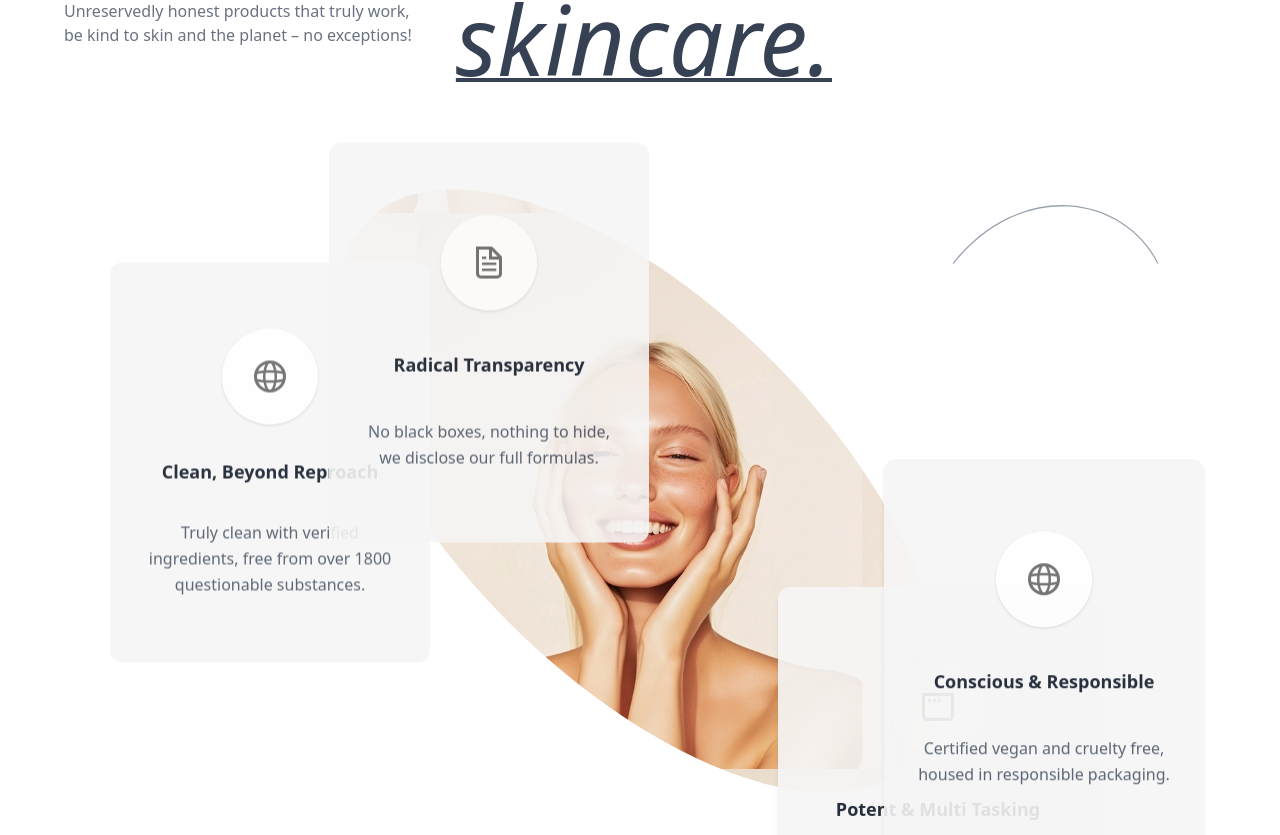
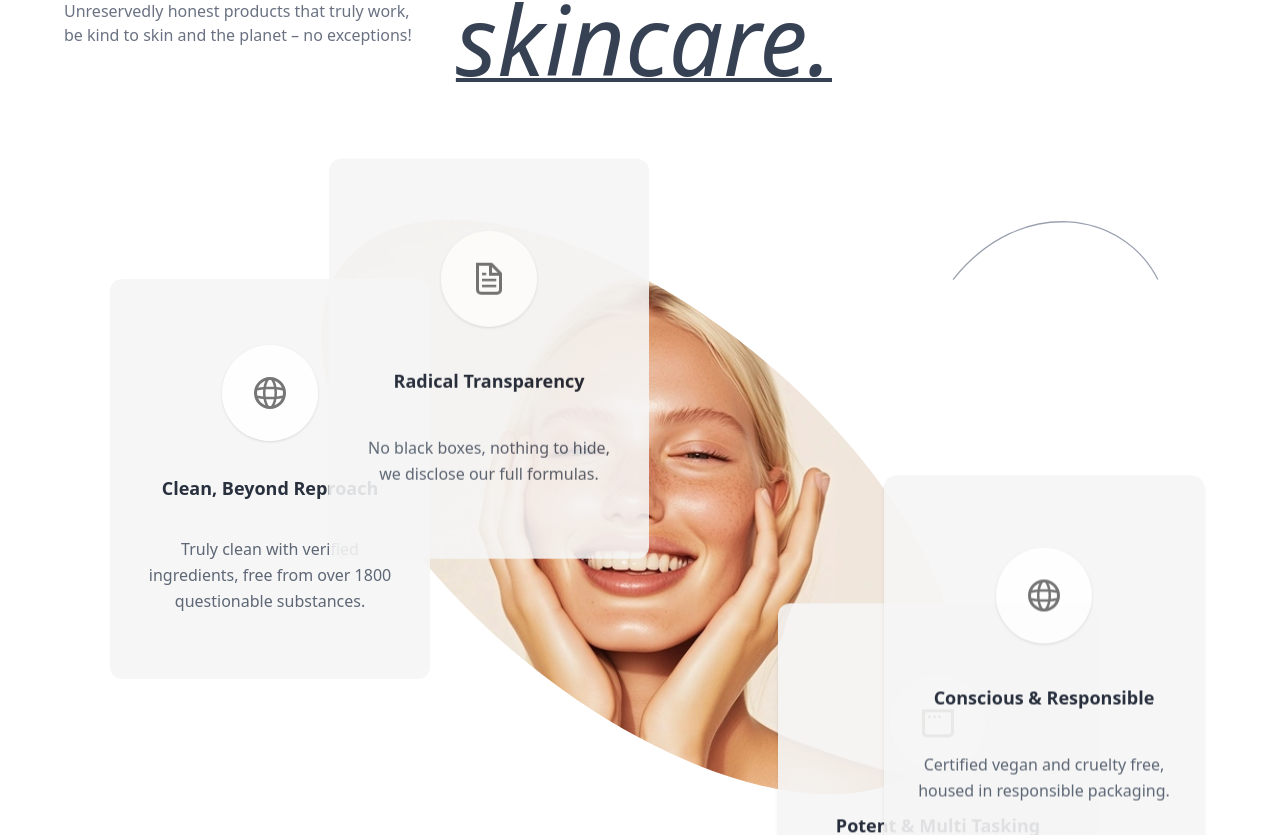
Before and after one commit to darshit890/true-skin, a Next.js app: page / in a window 1280 px wide. Shown: the part 1079-1914 px from the top of the page. Built offline with nearby package versions, Linux system fonts and the light colour scheme.

Commit message:
modified:   components/FeatureSection.tsx 	modified:   components/ellipse.tsx

```diff
--- a/components/FeatureSection.tsx
+++ b/components/FeatureSection.tsx
@@ -149,8 +149,8 @@ export default function FeatureSection() {
           <EllipseMaskedBackground
             imageUrl="/ingredients-clip.jpg"
             height="80vh"
-            className="w-full"
-            zoomPercent={40}
+            className="w-full mt-20"
+            zoomPercent={60}
           />
 
           {cards.map((c, i) => (
--- a/components/ellipse.tsx
+++ b/components/ellipse.tsx
@@ -7,7 +7,7 @@ interface EllipseMaskedBackgroundProps {
 
 const ellipseSvg = `
 <svg viewBox="0 0 200 200" xmlns="http://www.w3.org/2000/svg">
-  <ellipse cx="100" cy="100" rx="120" ry="58" fill="black" transform="rotate(45 100 100)" />
+  <ellipse cx="100" cy="100" rx="120" ry="60" fill="black" transform="rotate(40 100 100)" />
 </svg>
 `
 
```
